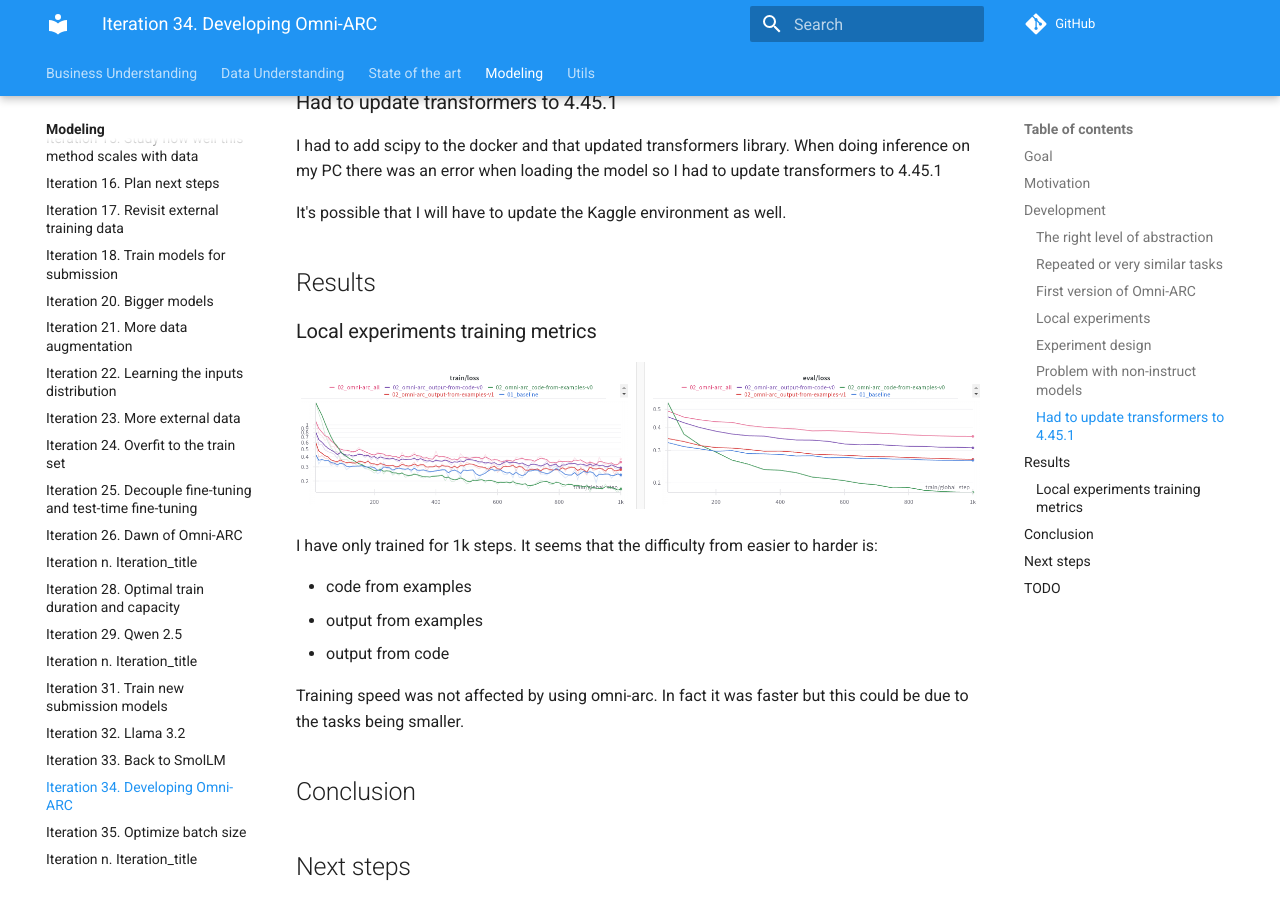
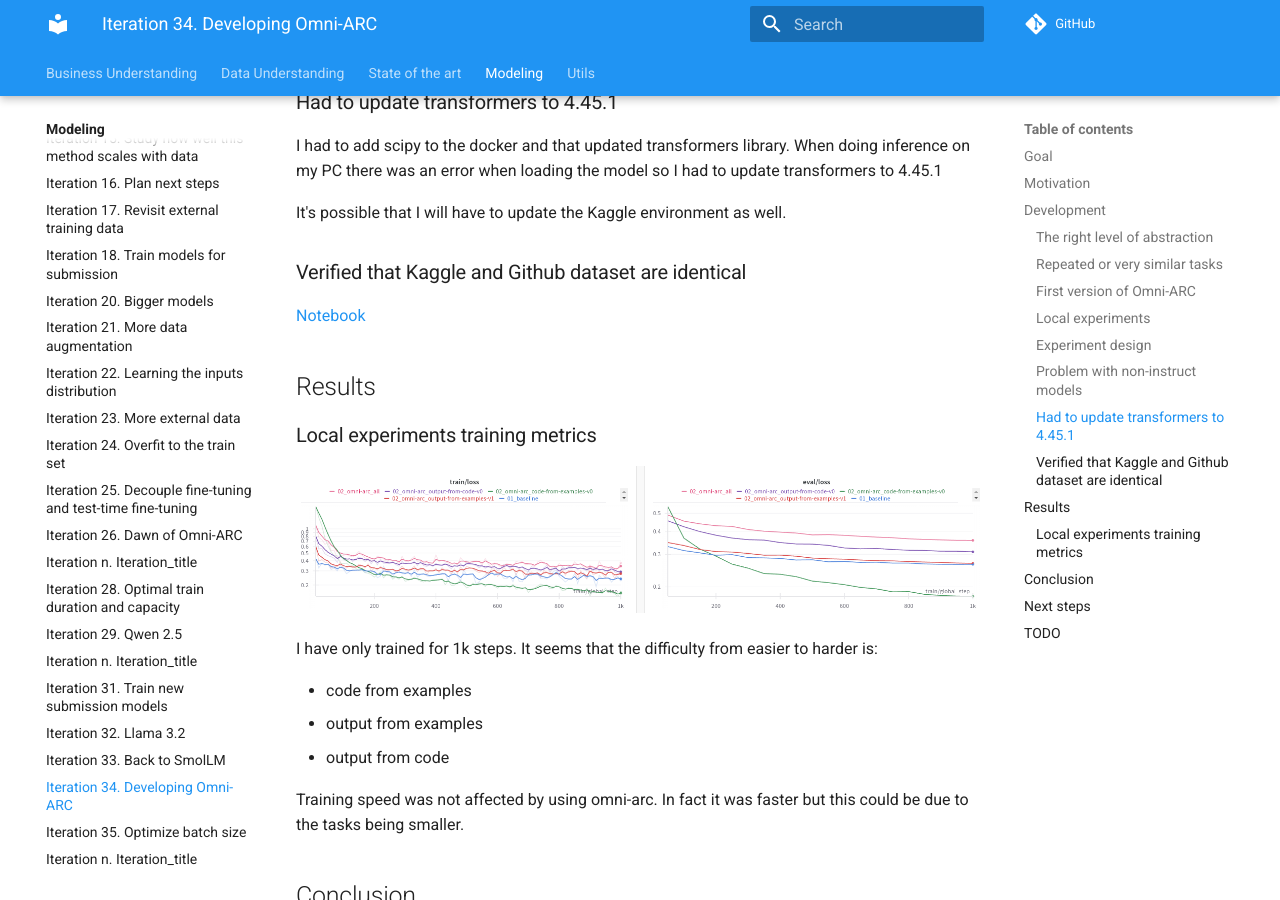
Before and after one commit to zhengjunyao-work/arc24, an MkDocs documentation site: the page built from docs/modeling/Iteration_34_developing_omni_arc.md, in a window 1280 px wide and 900 px high, scrolled down 1542 px. Built offline with MkDocs 1.6.1 and Material for MkDocs 9.7.7, drawn with Linux system fonts in a browser that asks for light colours; comment, search, counter and statistics services are not loaded.

Commit message:
updated documentation

```diff
--- a/docs/modeling/Iteration_34_developing_omni_arc.md
+++ b/docs/modeling/Iteration_34_developing_omni_arc.md
@@ -156,6 +156,10 @@ there was an error when loading the model so I had to update transformers to 4.4
 
 It's possible that I will have to update the Kaggle environment as well.
 
+### Verified that Kaggle and Github dataset are identical
+
+[Notebook](https://www.kaggle.com/code/ironbar/differences-between-kaggle-and-github-dataset?scriptVersionId=200014570)
+
 ## Results
 
 ### Local experiments training metrics
@@ -183,7 +187,7 @@ Training speed was not affected by using omni-arc. In fact it was faster but thi
 - [x] Update fine-tuning script to support omni-arc dataset
 - [x] Is training speed affected by using omni-arc? I believe generation is fast enough to be done real-time
 - [x] Clone omni-arc repo in the cluster and add the path to the PYTHONPATH
-- [ ] Refine the prompts using ChatGPT
+- [x] Refine the prompts using ChatGPT
 - [ ] Experiment to see if learning 3 tasks is better than learning two tasks. The baseline learns output-from-examples and input-from-inputs, the new experiment also learns code-from-examples. 10k steps per task.
 - [ ] Can we solve some of the evaluation tasks using generated code?
 - [ ] Discrepancies between datasets: bda2d7a6 has 5 samples on my dataset, 4 on the web
```
Also changed, not shown: docs/modeling/Iteration_31_train_submission_models.md (+3 -0 lines), docs/modeling/Iteration_35_optimize_batch_size.md (+0 -8 lines), 1 other file.
